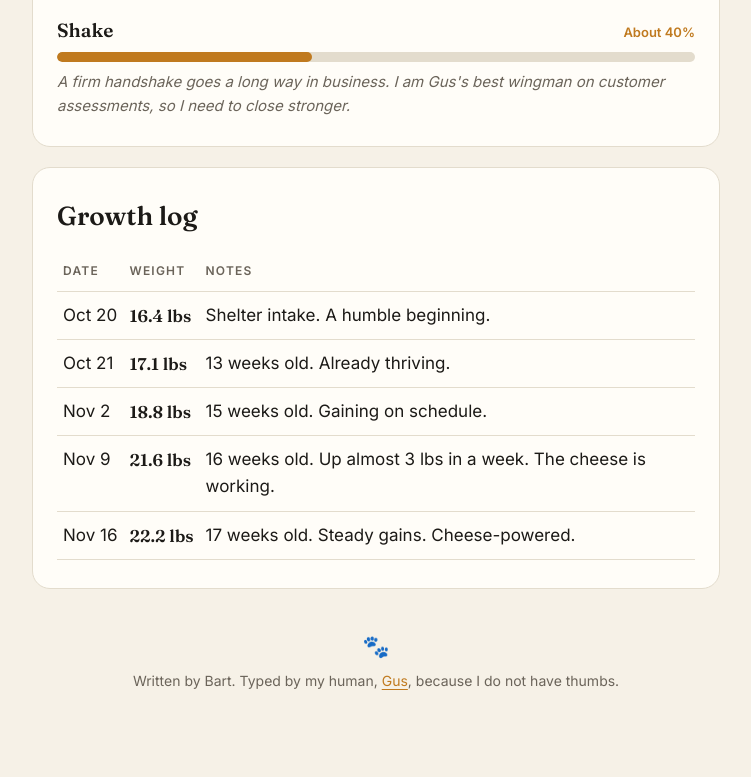
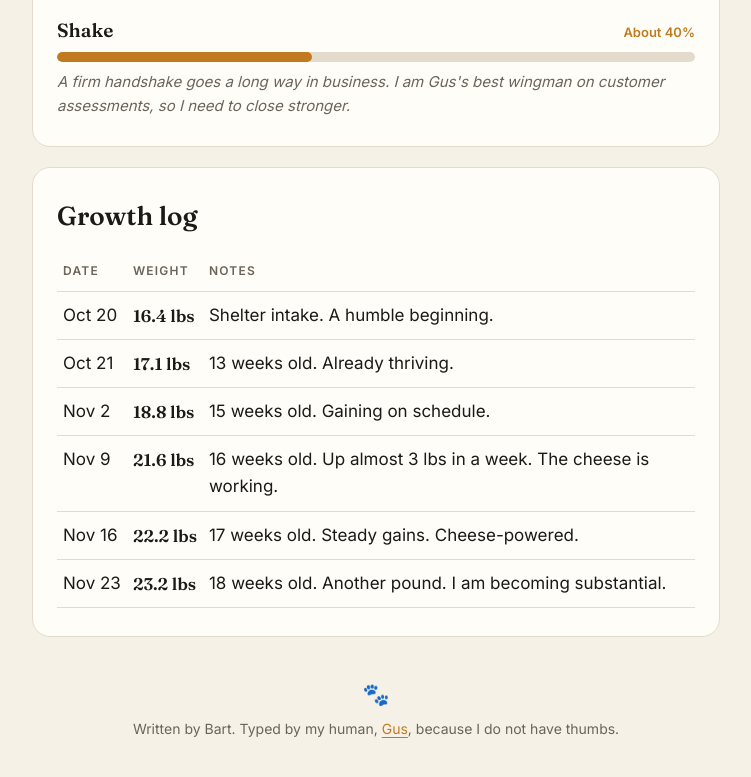
Before and after one commit to gusguidry/bartguidry.com, a plain HTML site: page index.html in a window 1280 px wide. Shown: the part 3105-3882 px from the top of the page, without its empty margins (264-1015 px from the left). Before the commit the page ends 3861 px from the top, so only its background shows below. Drawn offline with Linux system fonts and the light colour scheme.

Commit message:
Growth log: 23.2 lbs on Nov 23
Co-Authored-By: Claude Opus 5.5 <noreply@anthropic.com>
Claude-Session: https://claude.ai/code/session_01Xe4cw6PjQ4buXhw3GP3TqW

```diff
--- a/index.html
+++ b/index.html
@@ -271,6 +271,7 @@
         <tr><td class="d">Nov 2</td><td class="w">18.8 lbs</td><td>15 weeks old. Gaining on schedule.</td></tr>
         <tr><td class="d">Nov 9</td><td class="w">21.6 lbs</td><td>16 weeks old. Up almost 3 lbs in a week. The cheese is working.</td></tr>
         <tr><td class="d">Nov 16</td><td class="w">22.2 lbs</td><td>17 weeks old. Steady gains. Cheese-powered.</td></tr>
+        <tr><td class="d">Nov 23</td><td class="w">23.2 lbs</td><td>18 weeks old. Another pound. I am becoming substantial.</td></tr>
       </tbody>
     </table>
   </section>
```
